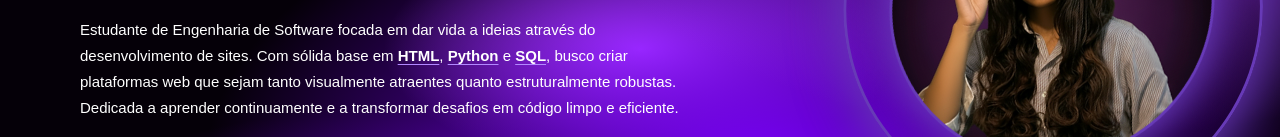
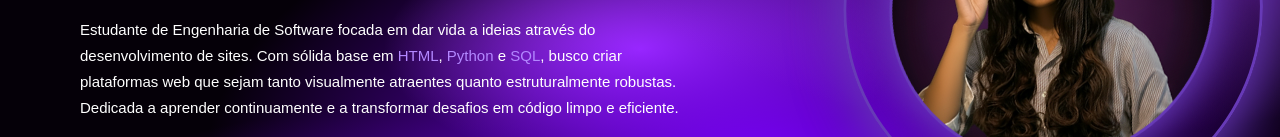
Before and after one commit to Andressa078/meu_site, a plain HTML site: page index.html in a window 1280 px wide. Shown: the part 271-408 px from the top of the page. Drawn offline with nearby package versions, Linux system fonts and the light colour scheme; a web font is replaced by a local one.

Commit message:
Update style.css

```diff
--- a/style.css
+++ b/style.css
@@ -131,17 +131,14 @@ h1 {
   margin-bottom: 32px;
 }
 
-/* HTML, Python, SQL — branco com sublinhado roxo para destacar em qualquer fundo */
+
+/* HTML, Python, SQL — roxo claro visível em qualquer fundo */
 .destaque {
-  color: #ffffff;
+  color: #b388ff;
   font-family: 'Lexend Exa', sans-serif;
   font-size: 15px;
-  font-weight: 700;
-  text-decoration: underline;
-  text-decoration-color: #b388ff;
-  text-underline-offset: 3px;
+  font-weight: 400;
 }
-
 /* --- BOTÃO CONTATO ---
    Figma: width 198px, height 52px, bg #22007C,
    border-radius 24px, border 1px #22007C,
```
